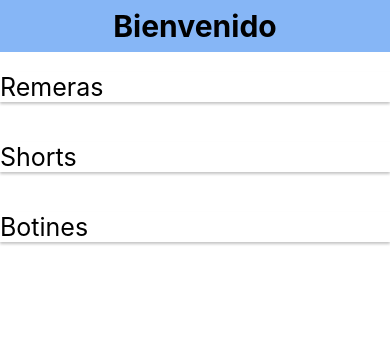
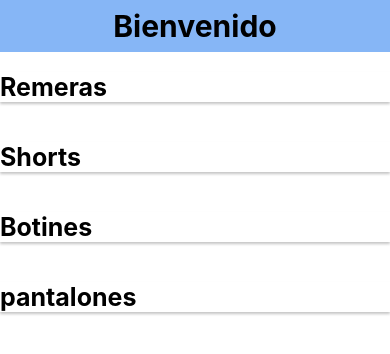
Before and after one commit to Rafaelnavas91/desarrollo-app, a React Native app: screen / in a window 390 px wide. Shown: the top 354 px of the page. Built offline with nearby package versions, Linux system fonts and the light colour scheme.

Commit message:
añadiendo items a la pagina

```diff
--- a/App.js
+++ b/App.js
@@ -1,10 +1,25 @@
 
-
+import { useState } from "react";
 import Home from "./src/screen/Home";
+import ItemListCategories from "./src/screen/ItemListCategories";
 
 
 export default function App() {
+    const [categorySelected, setCategorySelected] = useState ("")
 
-return <Home/>;
+
+
+return (
+<>
+{categorySelected ? (
+<ItemListCategories />
+
+) : (
+    <Home setCategorySelected={setCategorySelected}/>
+)
+}
+</>
+)
+;
 
 }
--- a/package.json
+++ b/package.json
@@ -9,12 +9,13 @@
     "web": "expo start --web"
   },
   "dependencies": {
+    "@expo/webpack-config": "^19.0.0",
     "expo": "~50.0.3",
+    "expo-font": "^11.10.2",
     "expo-status-bar": "~1.11.1",
     "react": "18.2.0",
     "react-native": "0.73.2",
-    "react-native-web": "~0.19.6",
-    "@expo/webpack-config": "^19.0.0"
+    "react-native-web": "~0.19.6"
   },
   "devDependencies": {
     "@babel/core": "^7.20.0"
--- a/src/screen/Home.jsx
+++ b/src/screen/Home.jsx
@@ -3,11 +3,11 @@ import Header from "./components/Header";
 import Categories from "./components/Categories";
 
 
-function Home (){
+function Home ({setCategorySelected}){
     return(
         <View >
             <Header title={"Bienvenido"}/>
-         <Categories/>
+         <Categories setCategorySelected={setCategorySelected}/>
 
         </View>
     )
--- a/src/screen/ItemListCategories.jsx
+++ b/src/screen/ItemListCategories.jsx
@@ -1,9 +1,32 @@
-import {Text, View} from "react-native";
+import { Text, View, FlatList } from "react-native";
+import allProducts from "./data/products.json"
+import ProductItem from "./components/ProductItem";
+import Search from "./components/Search";
+import { useState, useEffect } from "react";
 
-function ItemListCategories (){
-    return(
+function ItemListCategories({ category }) {
+    const [products, setProducts] = useState([])
+    const [keyword, setKeyword] = useState("")
+
+    useEffect(() => {
+        if (category) {
+            const products = allProducts.filter((product) => product.category === category)
+            const filteredProducts = products.filter((product) => product.title.includes(keyword))
+
+        setProducts(filteredProducts)
+
+        }
+
+
+    }, [category, keyword])
+
+    return (
         <View>
-            <Text style={{fontSize:30,display:"flex", justifyContent:"center"}}>Lista de categorias</Text>
+            <Search keyword={keyword} onSearch={setKeyword} />
+            <FlatList
+                data={products}
+                renderItem={({ item }) => <ProductItem product={item} />}
+                keyExtractor={(item) => item.id} />
         </View>
     )
 }
--- a/src/screen/components/Categories.jsx
+++ b/src/screen/components/Categories.jsx
@@ -3,12 +3,12 @@ import categories from "../data/categories.json"
 import CategoryItem from "./CategryItem";
 
 
-function Categories (){
+function Categories ({setCategorySelected}){
     return(
         <View>
         <FlatList
         data={categories}
-        renderItem={({item}) => <CategoryItem category={item}/>}
+        renderItem={({item}) => (<CategoryItem setCategorySelected={setCategorySelected} category={item}/>)}
              keyExtractor={(category)=> category}
         />
         </View>
--- a/src/screen/components/CategryItem.jsx
+++ b/src/screen/components/CategryItem.jsx
@@ -1,12 +1,14 @@
-import { StyleSheet, Text,  } from "react-native";
+import { Pressable, StyleSheet, Text,  } from "react-native";
 import Card from "./Card"
 
 
-const CategoryItem = ({ category }) => {
+const CategoryItem = ({ category, setCategorySelected }) => {
     return (
         <>
             <Card style={{marginVertical:20}}>
+            <Pressable onPress={() => setCategorySelected(category)}>
                 <Text style={styles.text}>{category}</Text>
+                </Pressable>
             </Card>
         </>
     )
@@ -15,7 +17,9 @@ const CategoryItem = ({ category }) => {
 export default CategoryItem
 
 const styles = StyleSheet.create({
-    text: { fontSize: 25, }
+    text: { fontSize: 25,
+    fontWeight:"bold"
+    }
 
 
 }
--- /dev/null
+++ b/src/screen/components/ProductItem.jsx
@@ -0,0 +1,23 @@
+import { StyleSheet, Text,  } from "react-native";
+import Card from "./Card"
+
+
+const ProductItem = ({ product}) => {
+    return (
+        <>
+            <Card style={{marginVertical:20}}>
+                <Text style={styles.text}>{product.title}</Text>
+            </Card>
+        </>
+    )
+}
+
+export default ProductItem
+
+const styles = StyleSheet.create({
+    text: { fontSize: 25, }
+
+
+}
+
+)
--- /dev/null
+++ b/src/screen/components/Search.jsx
@@ -0,0 +1,39 @@
+import { useState } from "react";
+import { StyleSheet, Text, TextInput, View } from "react-native";
+import { AntDesign } from "@expo/vector-icons"
+
+
+const Search = ({keyword,onSearch}) => {
+
+
+
+    return (
+        <View >
+     <View style={{flexDirection:"row", justifyContent:"center", alignItems:"center"}} >
+            <TextInput onChangeText={onSearch}
+            value={keyword}
+            style={styles.input}
+             placeholder="Buscar producto" />
+<AntDesign name="search1"size={25} color="black"  />
+</View>
+        </View>
+    )
+}
+
+export default Search
+
+const styles = StyleSheet.create({
+
+    input: {
+        borderRadius: 8,
+        padding: 10,
+        borderWidth: 1,
+        width: "80%",
+        fontSize: 20,
+        marginTop: 40
+    }
+
+
+}
+
+)
--- a/src/screen/data/categories.json
+++ b/src/screen/data/categories.json
@@ -1,5 +1,6 @@
 [
     "Remeras",
     "Shorts",
-    "Botines"
+    "Botines",
+    "pantalones"
 ]
--- /dev/null
+++ b/src/screen/data/products.json
@@ -0,0 +1,45 @@
+[
+    {
+        "id": 1,
+        "title": "Nike mercurial",
+        "price": 60,
+        "brand": "Nike",
+        "category": "botines",
+        "images": ""
+    },
+    {
+        "id": 2,
+        "title": "Adidas x ghost",
+        "price": 60,
+        "brand": "Adidas",
+        "category": "botines",
+        "images": ""
+    }
+    ,
+    {
+        "id": 3,
+        "title": "Remera negra",
+        "price": 20,
+        "brand": "ZARA",
+        "category": "remeras",
+        "images": ""
+    }
+    ,
+    {
+        "id": 4,
+        "title": "Remera blanca",
+        "price": 20,
+        "brand": "ZARA",
+        "category": "remeras",
+        "images": ""
+    }
+    ,
+    {
+        "id": 5,
+        "title": "jean azul claro",
+        "price": 40,
+        "brand": "ZARA",
+        "category": "pantalones",
+        "images": ""
+    }
+]
```
Also changed, not shown: 1 other file (tests, documents, lock files or other folders).
